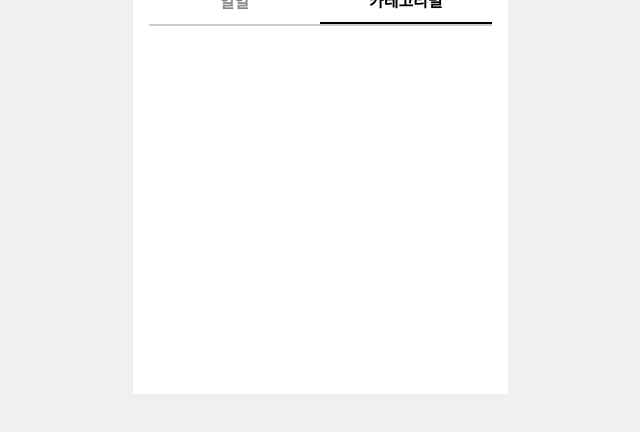
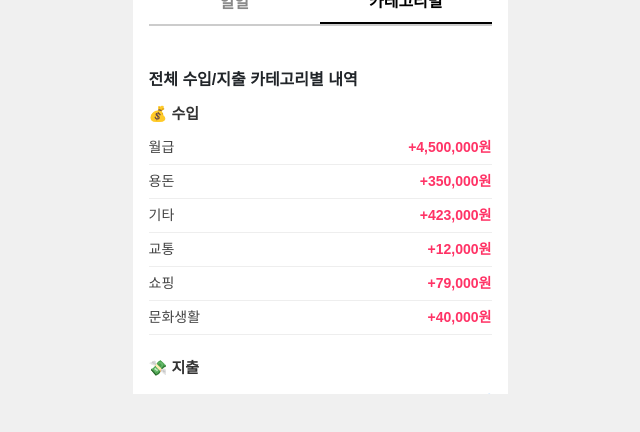
Before and after one commit to rryunn/team_1, a Vue app: page /totaltransaction in a window 1280 px wide. Both pictures are taken after a click on the button "카테고리별". Shown: the part 340-772 px from the top of the page, without its empty margins (320-960 px from the left). Built offline with nearby package versions, Linux system fonts and the light colour scheme; no server answers; data requests are answered from the project's data file; a web font is replaced by a local one.

Commit message:
[Update] CategoryTransaction.vue

```diff
--- a/src/pages/CategoryTransaction.vue
+++ b/src/pages/CategoryTransaction.vue
@@ -1,3 +1,155 @@
-<template></template>
+<template>
+  <div class="category-transaction">
+    <h3>{{ selectedMonthLabel }} 수입/지출 카테고리별 내역</h3>
 
-<script setup></script>
+    <div class="category-group">
+      <h4>💰 수입</h4>
+      <ul v-if="Object.keys(incomeByCategory).length > 0">
+        <li
+          v-for="(amount, category) in incomeByCategory"
+          :key="category"
+          class="category-item"
+        >
+          <span class="category">{{ category }}</span>
+          <span class="amount income">+{{ amount.toLocaleString() }}원</span>
+        </li>
+      </ul>
+      <p v-else class="no-data">수입 내역이 없습니다.</p>
+    </div>
+
+    <div class="category-group">
+      <h4>💸 지출</h4>
+      <ul v-if="Object.keys(expenseByCategory).length > 0">
+        <li
+          v-for="(amount, category) in expenseByCategory"
+          :key="category"
+          class="category-item"
+        >
+          <span class="category">{{ category }}</span>
+          <span class="amount expense">-{{ amount.toLocaleString() }}원</span>
+        </li>
+      </ul>
+      <p v-else class="no-data">지출 내역이 없습니다.</p>
+    </div>
+  </div>
+</template>
+
+<script setup>
+import { ref, computed, watch, onMounted } from 'vue';
+import axios from 'axios';
+
+const props = defineProps({
+  selectedMonth: {
+    type: [String, Number],
+    default: 'all',
+  },
+});
+
+const transactions = ref([]);
+
+const fetchTransactions = async () => {
+  try {
+    const res = await axios.get('http://localhost:3000/transactions');
+    const allTransactions = res.data;
+
+    if (props.selectedMonth === 'all') {
+      transactions.value = allTransactions;
+    } else {
+      const year = new Date().getFullYear();
+      const padded = String(props.selectedMonth).padStart(2, '0');
+      transactions.value = allTransactions.filter((t) =>
+        t.date.startsWith(`${year}-${padded}`)
+      );
+    }
+  } catch (err) {
+    console.error('카테고리 거래내역 로딩 실패:', err);
+  }
+};
+
+const incomeByCategory = computed(() => {
+  const result = {};
+  transactions.value
+    .filter((t) => t.type === '수입')
+    .forEach((t) => {
+      result[t.category] = (result[t.category] || 0) + t.amount;
+    });
+  return result;
+});
+
+const expenseByCategory = computed(() => {
+  const result = {};
+  transactions.value
+    .filter((t) => t.type === '지출')
+    .forEach((t) => {
+      result[t.category] = (result[t.category] || 0) + t.amount;
+    });
+  return result;
+});
+
+const selectedMonthLabel = computed(() =>
+  props.selectedMonth === 'all' ? '전체' : `${props.selectedMonth}월`
+);
+
+onMounted(fetchTransactions);
+watch(() => props.selectedMonth, fetchTransactions);
+</script>
+
+<style scoped>
+.category-transaction {
+  padding: 16px;
+  font-family: sans-serif;
+  font-size: 14px;
+}
+
+h3 {
+  font-size: 16px;
+  margin-bottom: 16px;
+  font-weight: bold;
+}
+
+.category-group {
+  margin-bottom: 24px;
+}
+
+h4 {
+  font-size: 15px;
+  font-weight: bold;
+  margin-bottom: 8px;
+  color: #333;
+}
+
+ul {
+  list-style: none;
+  padding: 0;
+  margin: 0;
+}
+
+.category-item {
+  display: flex;
+  justify-content: space-between;
+  padding: 6px 0;
+  border-bottom: 1px solid #eee;
+}
+
+.category {
+  color: #444;
+}
+
+.amount {
+  font-weight: bold;
+}
+
+.amount.income {
+  color: #ff3366;
+}
+
+.amount.expense {
+  color: #007bff;
+}
+
+.no-data {
+  padding: 6px 0;
+  font-style: italic;
+  color: #999;
+}
+</style>
```
